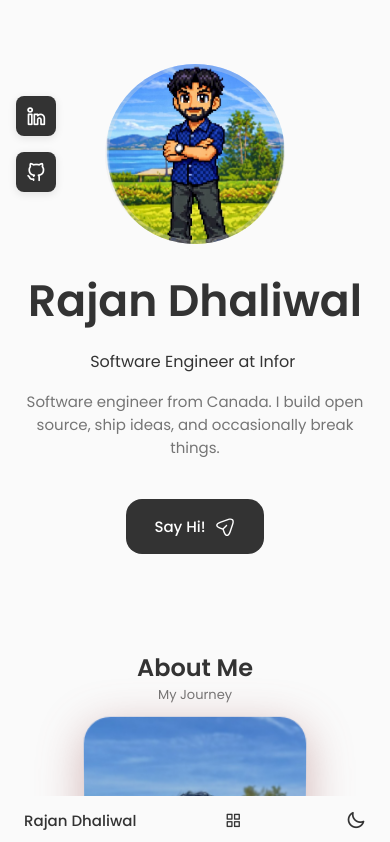
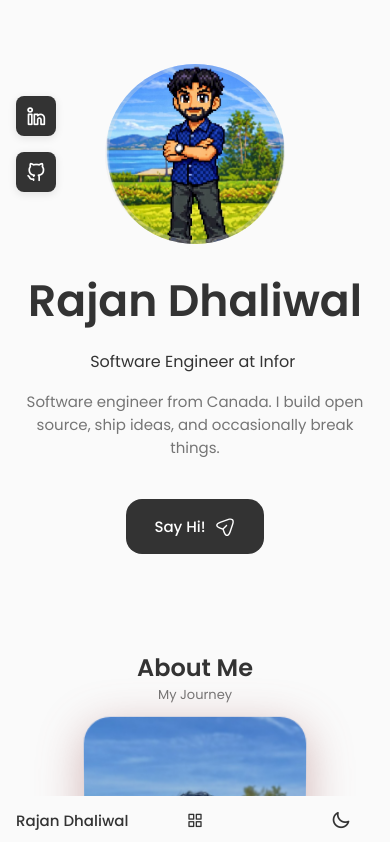
Before and after one commit to rajdhal/rajan-website, a React (Create React App) app: page / in a window 390 px wide. Shown: the top 842 px of the page. Built offline with nearby package versions, Linux system fonts and the light colour scheme.

Commit message:
more fixes of icons centering

```diff
--- a/public/index.html
+++ b/public/index.html
@@ -3,7 +3,7 @@
   <head>
     <meta charset="utf-8" />
     <link rel="icon" href="%PUBLIC_URL%/favicon.svg" type="image/svg+xml" />
-    <meta name="viewport" content="width=device-width, initial-scale=1, viewport-fit=cover" />
+    <meta name="viewport" content="width=device-width, initial-scale=1, maximum-scale=1, user-scalable=no, viewport-fit=cover" />
     <meta name="theme-color" content="#000000" />
     <meta name="description" content="Rajan Dhaliwal - Software Engineer at Infor. Portfolio showcasing projects in Java, Kotlin, Python, Spring Boot, AWS, and more." />
 
--- a/src/App.css
+++ b/src/App.css
@@ -85,6 +85,13 @@ html {
   scroll-behavior: smooth;
   min-height: 100%;
   background-color: var(--body-color);
+  overflow-x: hidden;
+}
+
+body {
+  overflow-x: hidden;
+  width: 100%;
+  max-width: 100vw;
 }
 
 body,
@@ -101,6 +108,8 @@ body {
   min-height: 100vh;
   display: flex;
   flex-direction: column;
+  overflow-x: hidden;
+  width: 100%;
 }
 
 .main {
--- a/src/components/header/header.css
+++ b/src/components/header/header.css
@@ -68,13 +68,37 @@
 /* Medium Screens: Tablets and Below */
 @media screen and (max-width: 768px) {
   .header {
+    position: fixed;
     top: initial;
     bottom: 0;
+    left: 0;
+    right: 0;
     padding-bottom: env(safe-area-inset-bottom, 0);
   }
 
   .nav {
     height: var(--header-height);
+    max-width: 100%;
+    margin-left: 0;
+    margin-right: 0;
+    padding: 0 1rem;
+    position: relative;
+  }
+
+  .nav_toggle {
+    position: absolute;
+    left: 50%;
+    transform: translateX(-50%);
+  }
+
+  .nav_logo {
+    z-index: 1;
+  }
+
+  .nav_theme {
+    position: absolute;
+    right: 10%;
+    z-index: 1;
   }
 
   .nav_menu {
```
